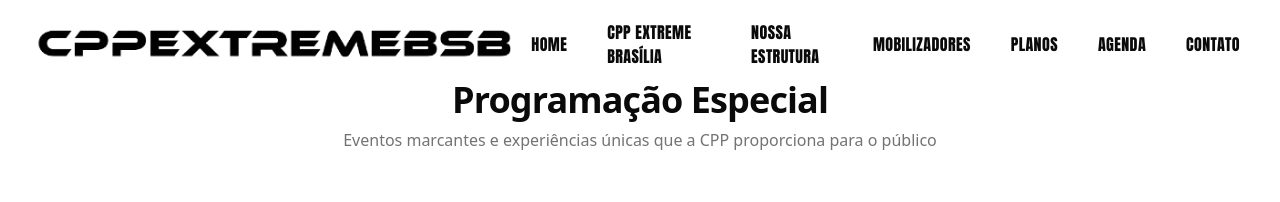
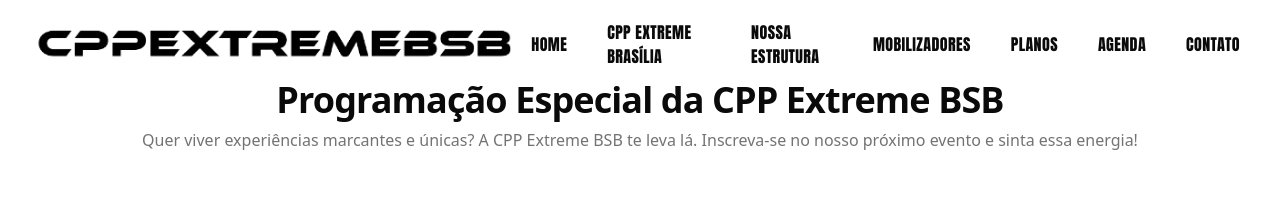
Before and after one commit to JesusVicken/cppextreme, a Next.js app in the folder cppextremebsb/: page /agenda in a window 1280 px wide. Shown: the top 202 px of the page. Built offline with nearby package versions, Linux system fonts and the light colour scheme.

Commit message:
feat: ajustes de textos da page agenda

```diff
--- a/cppextremebsb/src/app/agenda/page.tsx
+++ b/cppextremebsb/src/app/agenda/page.tsx
@@ -113,10 +113,10 @@
                 className="text-center mb-12"
             >
                 <h1 className="text-3xl md:text-4xl font-bold tracking-tight mb-2">
-                    Programação Especial
+                    Programação Especial da CPP Extreme BSB
                 </h1>
                 <p className="text-muted-foreground">
-                    Eventos marcantes e experiências únicas que a CPP proporciona para o público
+                    Quer viver experiências marcantes e únicas? A CPP Extreme BSB te leva lá. Inscreva-se no nosso próximo evento e sinta essa energia!
                 </p>
             </motion.div>
 
```
